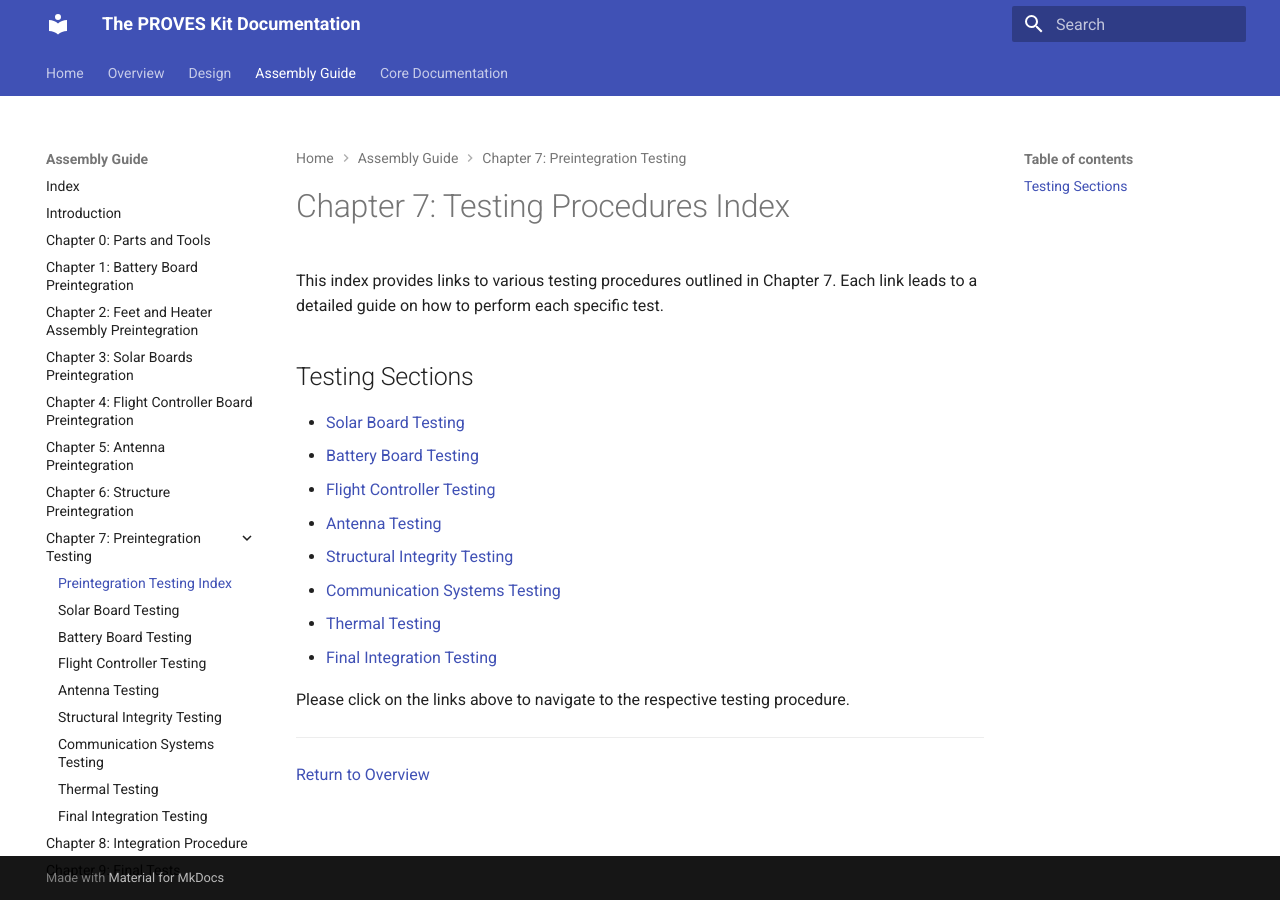
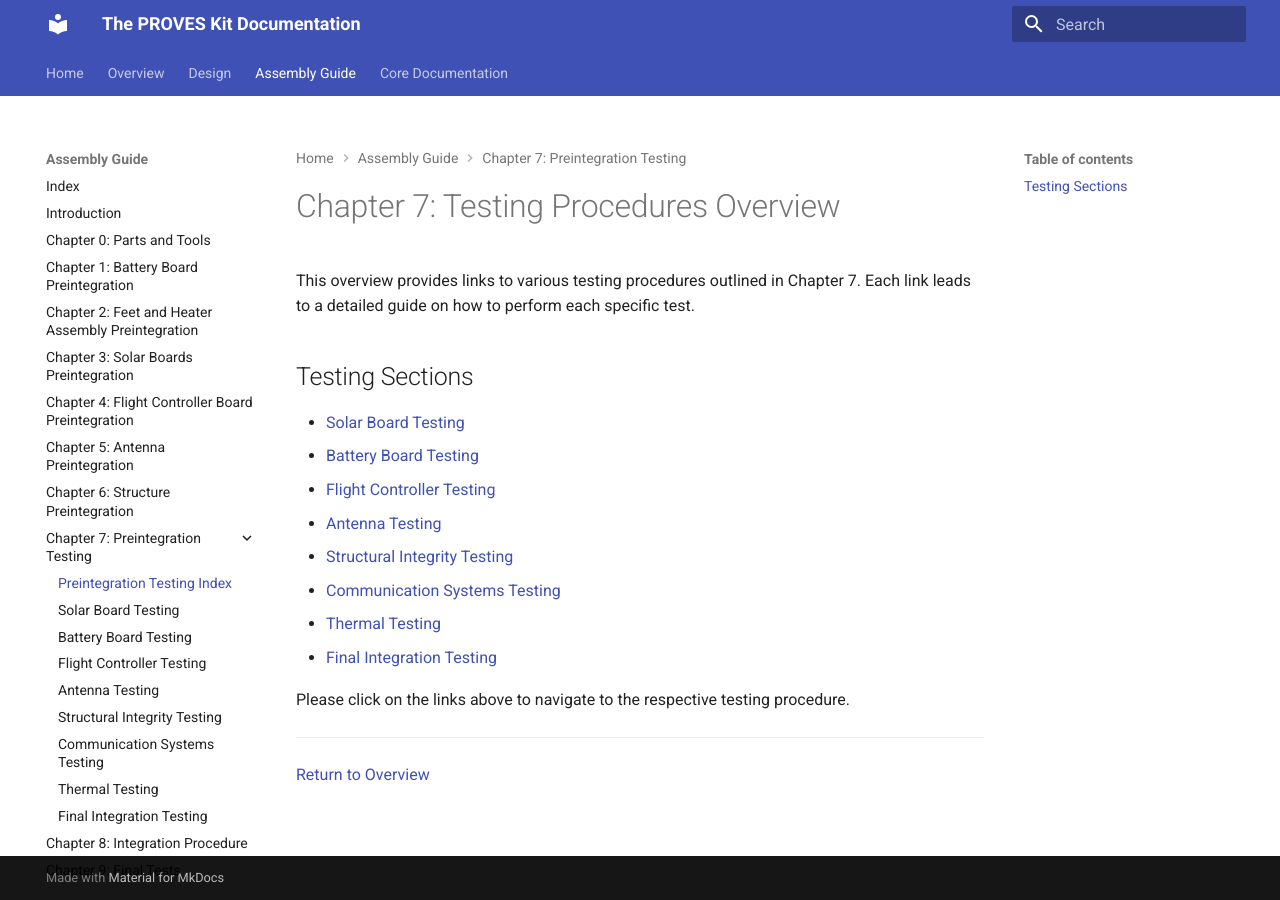
Before and after one commit to proveskit/Documentation, an MkDocs documentation site: the page built from docs/assembly_guide/ch_7_testing/index.md, in a window 1280 px wide. Built offline with MkDocs 1.6.1 and Material for MkDocs 9.7.7, drawn with Linux system fonts in a browser that asks for light colours.

```diff
--- a/docs/assembly_guide/ch_7_testing/index.md
+++ b/docs/assembly_guide/ch_7_testing/index.md
@@ -1,6 +1,6 @@
-# Chapter 7: Testing Procedures Index
+# Chapter 7: Testing Procedures Overview
 
-This index provides links to various testing procedures outlined in Chapter 7. Each link leads to a detailed guide on how to perform each specific test.
+This overview provides links to various testing procedures outlined in Chapter 7. Each link leads to a detailed guide on how to perform each specific test.
 
 ## Testing Sections
 
@@ -17,4 +17,4 @@
 
 ---
 
-[Return to Overview ](ch_7_testing.md)
+[Return to Overview ](../ch_7_testing.md)
```
Also changed, not shown: docs/assembly_guide/ch_7_testing/battery_board_testing.md (added, +50 -0 lines), docs/assembly_guide/ch_7_testing/solar_board_testing.md (added, +20 -0 lines), docs/assembly_guide/ch_7_testing/antenna_testing.md (added), docs/assembly_guide/ch_7_testing/communication_systems_testing.md (added), docs/assembly_guide/ch_7_testing/final_integration_testing.md (added), docs/assembly_guide/ch_7_testing/flight_computer_testing.md (added), docs/assembly_guide/ch_7_testing/structural_integrity_testing.md (added), docs/assembly_guide/ch_7_testing/thermal_testing.md (added).
